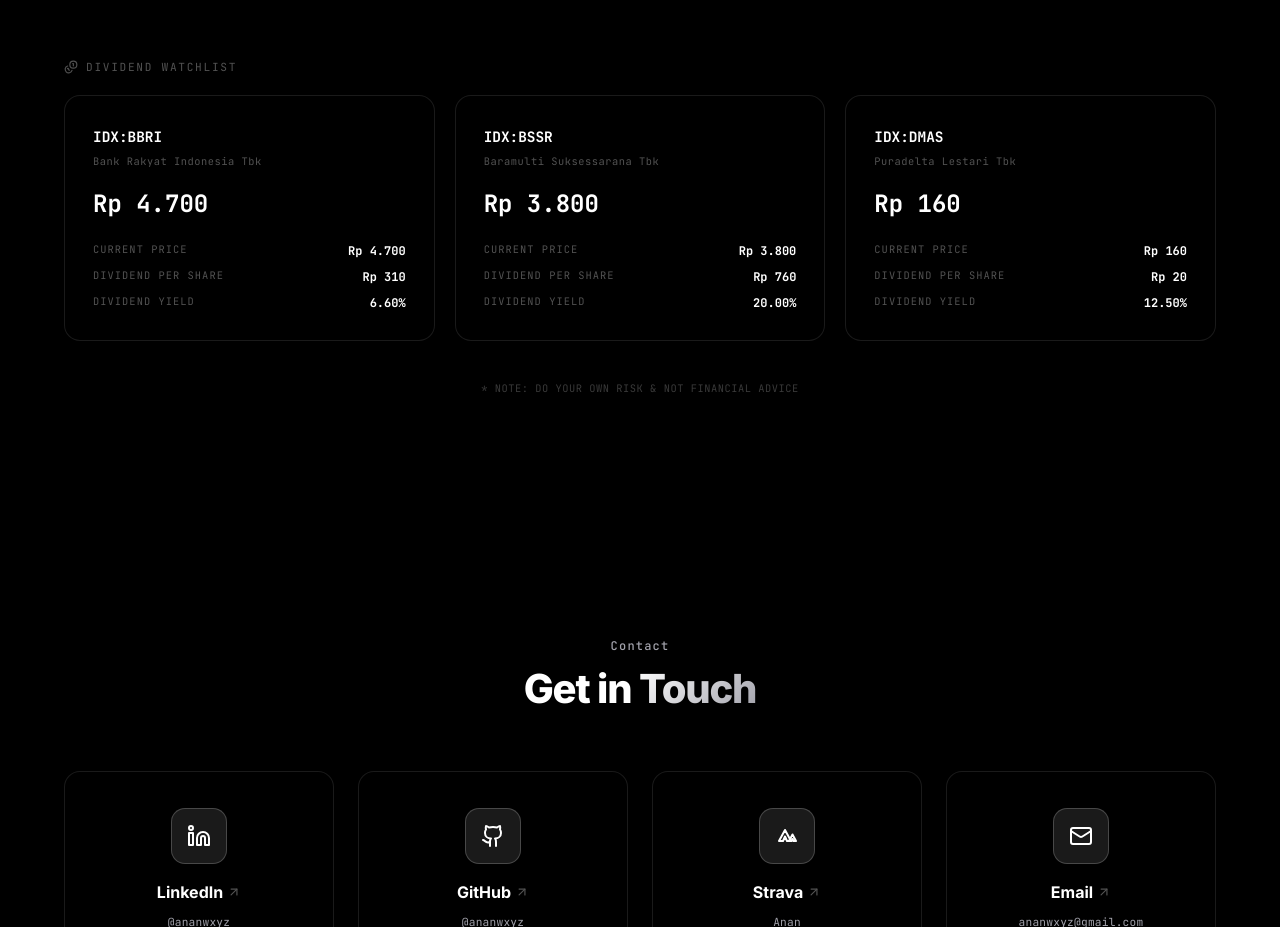
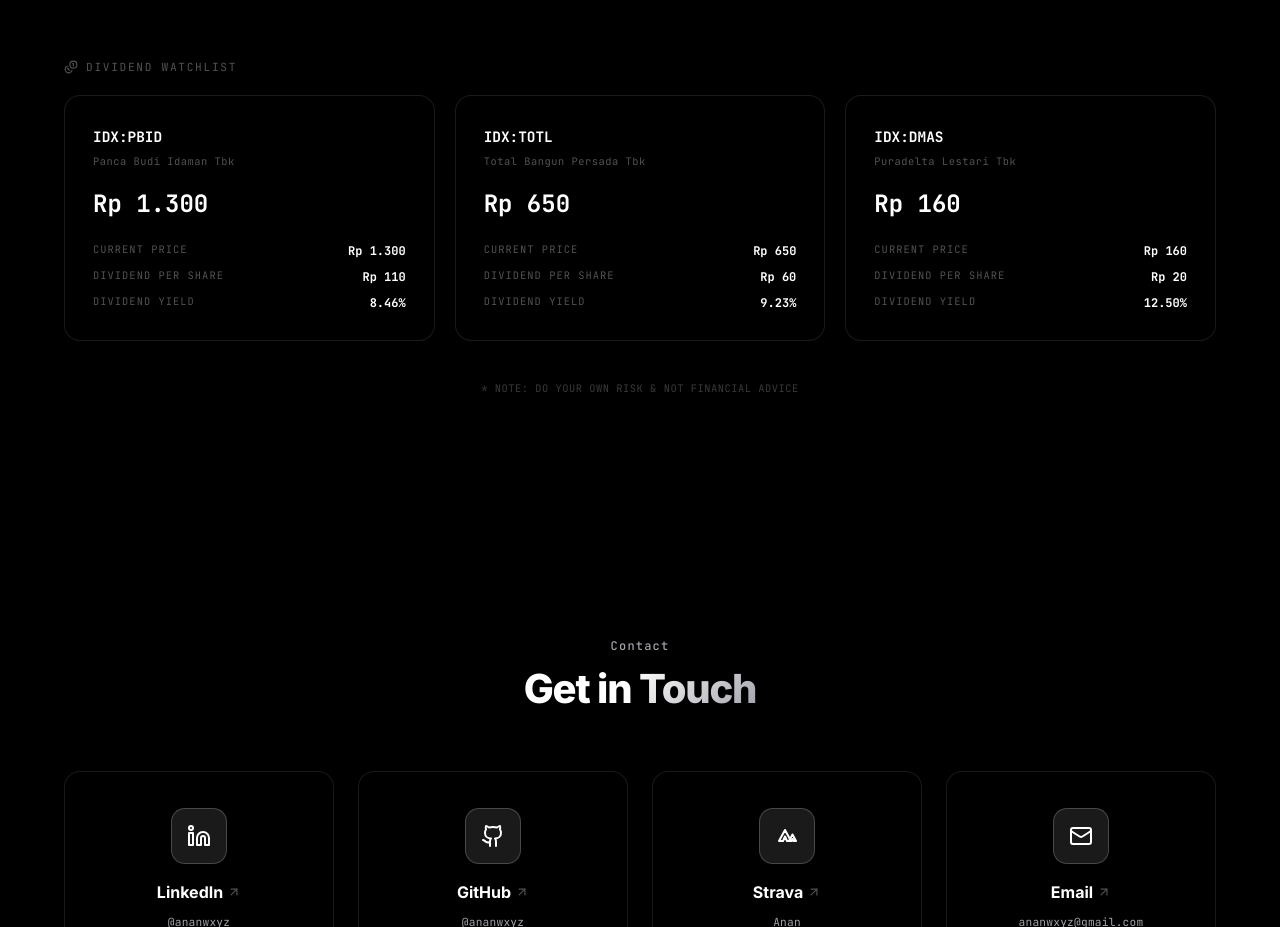
Before and after one commit to ananwxyz/web-porto, a React (Vite) app: page / in a window 1280 px wide. Shown: the part 3620-4547 px from the top of the page. Built offline with nearby package versions, Linux system fonts and the light colour scheme; no server answers.

Commit message:
feat: replace bank and mining stocks with high-yield non-bank non-mining alternatives (PBID, TOTL) in dividend watchlist

```diff
--- a/src/components/Investment.jsx
+++ b/src/components/Investment.jsx
@@ -36,8 +36,8 @@
  * ── DIVIDEND WATCHLIST ──
  */
 const dividendWatchlist = [
-    { display: 'IDX:BBRI', ticker: 'BBRI.JK', name: 'Bank Rakyat Indonesia Tbk', currentPrice: 4700, dps: 310 },
-    { display: 'IDX:BSSR', ticker: 'BSSR.JK', name: 'Baramulti Suksessarana Tbk', currentPrice: 3800, dps: 760 },
+    { display: 'IDX:PBID', ticker: 'PBID.JK', name: 'Panca Budi Idaman Tbk', currentPrice: 1300, dps: 110 },
+    { display: 'IDX:TOTL', ticker: 'TOTL.JK', name: 'Total Bangun Persada Tbk', currentPrice: 650, dps: 60 },
     { display: 'IDX:DMAS', ticker: 'DMAS.JK', name: 'Puradelta Lestari Tbk', currentPrice: 160, dps: 20 },
 ];
 
```
